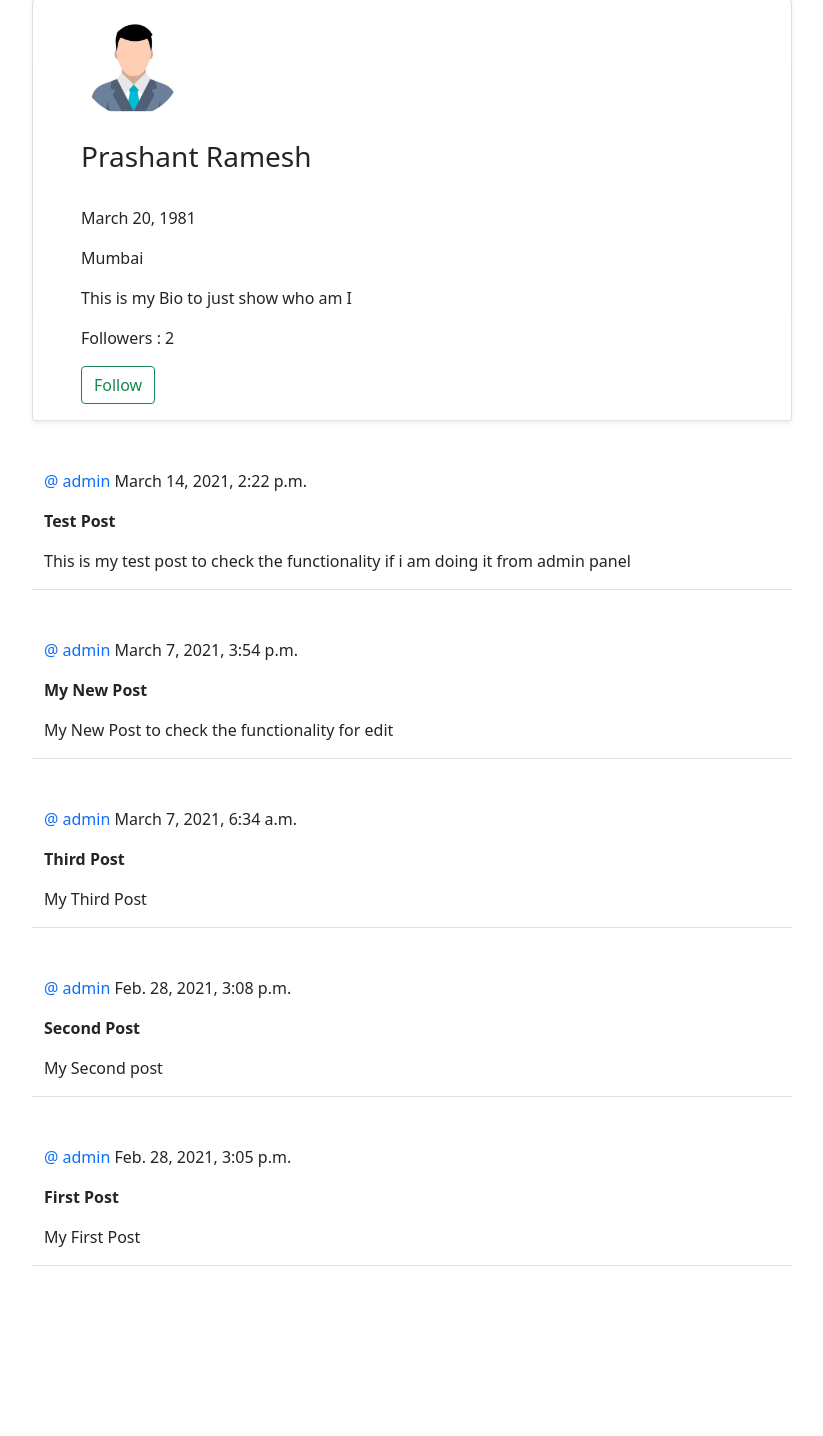
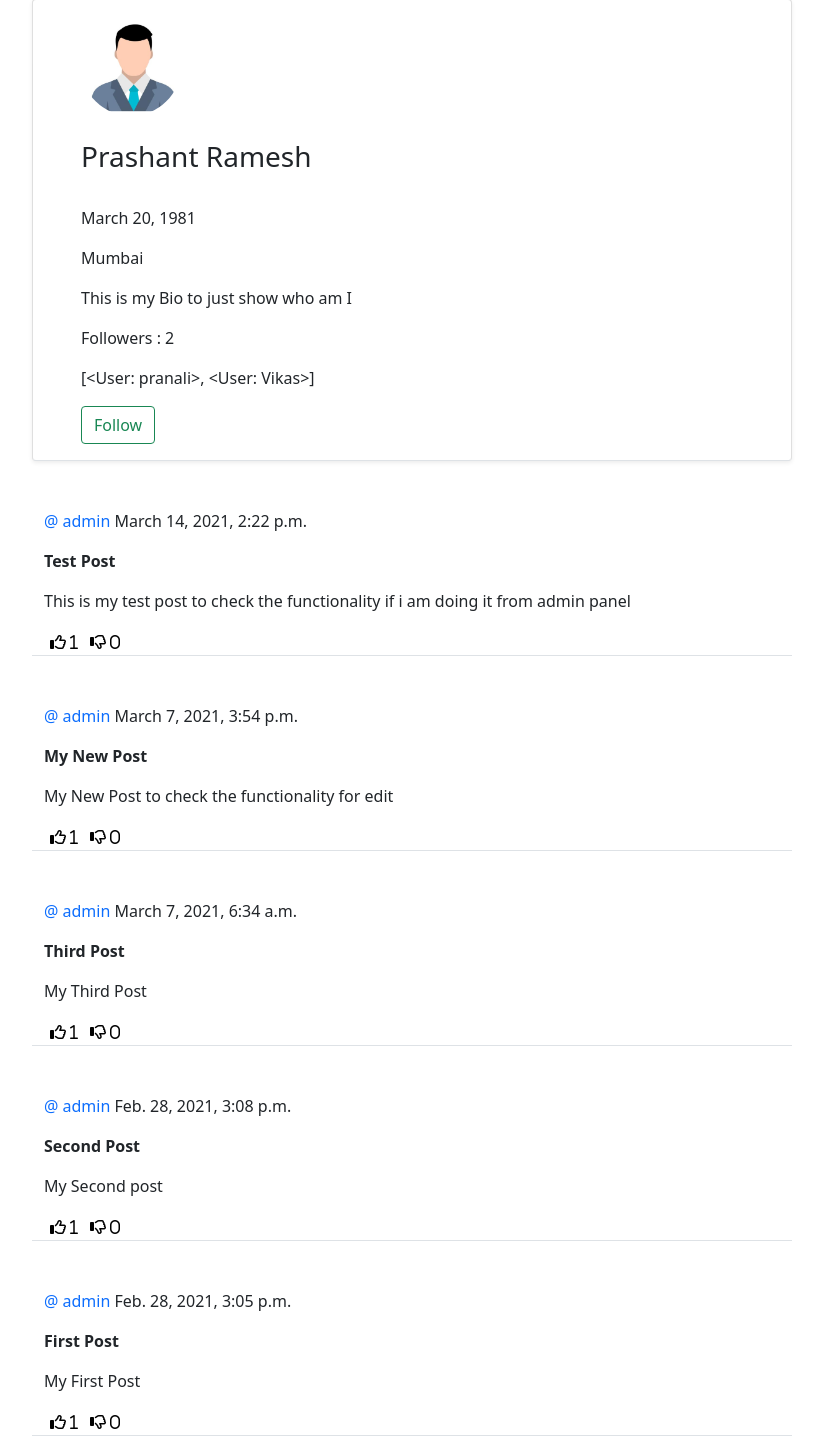
Before and after one commit to prashantmore20/MaifalitMajhya, a Django app: page /blog/profile/1 in a window 1280 px wide. Shown: the part 191-1627 px from the top of the page, without its empty margins (228-1051 px from the left). Before the commit the page ends 1457 px from the top, so only its background shows below. Run offline with Django 3.2, Linux system fonts and the light colour scheme; data comes from the database, SQL or seed files in the repository; both versions use the stored data as it was after the commit; data that the repository does not hold is empty; some libraries are stand-ins or nearby versions.

Commit message:
added like and dislike functionality

```diff
--- a/admin_administrator.txt
+++ b/admin_administrator.txt
@@ -1 +1,2 @@
 Pranali = 19871dec
+vikas = vke5442004
--- a/blog/models.py
+++ b/blog/models.py
@@ -9,9 +9,10 @@ from django.dispatch import receiver
 class Post(models.Model):
     title = models.CharField(max_length=255)
     contents = models.TextField()
-    # slug = models.CharField(max_length=255)
     author = models.ForeignKey(User,on_delete=models.CASCADE)
     timeStamp = models.DateTimeField(default=timezone.now)
+    likes = models.ManyToManyField(User, blank=True, related_name='likes')
+    dislikes = models.ManyToManyField(User, blank=True, related_name='dislikes')
 
     def __str__(self):
         return 'Gazal/Poem ' + self.title
--- a/blog/templates/blog/profile.html
+++ b/blog/templates/blog/profile.html
@@ -45,6 +45,8 @@
             {% endif %}
                 <div class="mb-3">
                     <p>Followers : {{ number_of_followers }}</p>
+                    <p>{{ list_follower_name }}</p>
+
                     {% if user == request.user %}
                     {% else %}
                     {% if is_following %}
@@ -72,6 +74,24 @@
                 <p>{{post.contents}}</p>
                 <a href="{% url 'post-detail' post.pk %}" class="stretched-link"></a>
             </div>
+            <div class="d-flex flex-row">
+                <form method="POST" action="{% url 'like' post.pk %}">
+                    {% csrf_token %}
+                    <input type="hidden" name="next" value="{{ request.path }}">
+                    <button style="background-color: transparent; border: none; box-shadow: none;" type="submit">
+                        <i class="far fa-thumbs-up"> <span>{{ post.likes.all.count }}</span></i>
+                    </button>
+                </form>
+
+                <form method="POST" action="{% url 'dislike' post.pk %}">
+                    {% csrf_token %}
+                    <input type="hidden" name="next" value="{{ request.path }}">
+                    <button style="background-color: transparent; border: none; box-shadow: none;" type="submit">
+                        <i class="far fa-thumbs-down"> <span>{{ post.dislikes.all.count }}</span></i>
+                    </button>
+                </form>
+            </div>
+
         </div>
     </div>
 {% endfor %}
--- a/blog/urls.py
+++ b/blog/urls.py
@@ -1,5 +1,5 @@
 from django.urls import path
-from .views import PostListView, PostDetailView, PostEditView,PostDeleteView, CommentDeleteView, ProfileView, ProfileEditView, AddFollower, RemoveFollower
+from .views import PostListView, PostDetailView, PostEditView,PostDeleteView, CommentDeleteView, ProfileView, ProfileEditView, AddFollower, RemoveFollower, AddLikes, AddDislike
 
 urlpatterns = [
     path('', PostListView.as_view(), name='post-list'),
@@ -7,6 +7,8 @@ urlpatterns = [
     path('post/edit/<int:pk>', PostEditView.as_view(), name='post-edit'),
     path('post/delete/<int:pk>', PostDeleteView.as_view(), name='post-delete'),
     path('post/<int:post_pk>/comment/delete/<int:pk>', CommentDeleteView.as_view(), name='comment-delete'),
+    path('post/<int:pk>/like', AddLikes.as_view(), name='like'),
+    path('post/<int:pk>/dislike', AddDislike.as_view(), name='dislike'),
     path('profile/<int:pk>', ProfileView.as_view(), name='profile'),
     path('profile/edit/<int:pk>', ProfileEditView.as_view(), name='profile-edit'),
     path('profile/<int:pk>/followers/add', AddFollower.as_view(), name='add-follower'),
--- a/blog/views.py
+++ b/blog/views.py
@@ -1,5 +1,6 @@
 from django.shortcuts import render, redirect
 from django.urls import reverse_lazy
+from django.http import HttpResponseRedirect
 from django.contrib.auth.mixins import UserPassesTestMixin, LoginRequiredMixin
 from django.views import View
 from .models import Post, Comment, UserProfile
@@ -122,12 +123,16 @@ class ProfileView(View):
             else:
                 is_following = False
 
+        follower_name = followers
+        list_follower_name = list(follower_name)
+
         context = {
             'user': user,
             'profile': profile,
             'posts': posts,
             'number_of_followers': number_of_followers,
             'is_following': is_following,
+            'list_follower_name': list_follower_name
         }
 
         return render(request, 'blog/profile.html', context)
@@ -158,3 +163,63 @@ class RemoveFollower(LoginRequiredMixin, View):
         profile.followers.remove(request.user)
 
         return redirect ('profile', pk=profile.pk)
+
+class AddLikes(LoginRequiredMixin, View):
+    def post(self, request, pk, *args, **kwargs):
+        post = Post.objects.get(pk=pk)
+
+        is_dislike = False
+
+        for dislike in post.dislikes.all():
+            if dislike == request.user:
+                is_dislike = True
+                break
+
+        if is_dislike:
+            post.dislikes.remove(request.user)
+
+        is_like = False
+
+        for like in post.likes.all():
+            if like == request.user:
+                is_like = True
+                break
+
+        if not is_like:
+            post.likes.add(request.user)
+
+        if is_like:
+            post.likes.remove(request.user)
+
+        next = request.POST.get('next', '/')
+        return HttpResponseRedirect(next)
+
+class AddDislike(LoginRequiredMixin, View):
+    def post(self, request, pk, *args, **kwargs):
+        post = Post.objects.get(pk=pk)
+
+        is_like = False
+
+        for like in post.likes.all():
+            if like == request.user:
+                is_like = True
+                break
+
+        if is_like:
+            post.likes.remove(request.user)
+
+        is_dislike = False
+
+        for dislike in post.dislikes.all():
+            if dislike == request.user:
+                is_dislike = True
+                break
+
+        if not is_dislike:
+            post.dislikes.add(request.user)
+
+        if is_dislike:
+            post.dislikes.remove(request.user)
+
+        next = request.POST.get('next', '/')
+        return HttpResponseRedirect(next)
```
Also changed, not shown: blog/templates/blog/post_detail.html (+18 -0 lines), blog/templates/blog/post_list.html (+17 -0 lines), blog/migrations/0006_auto_20210411_2008.py (added), db.sqlite3.
